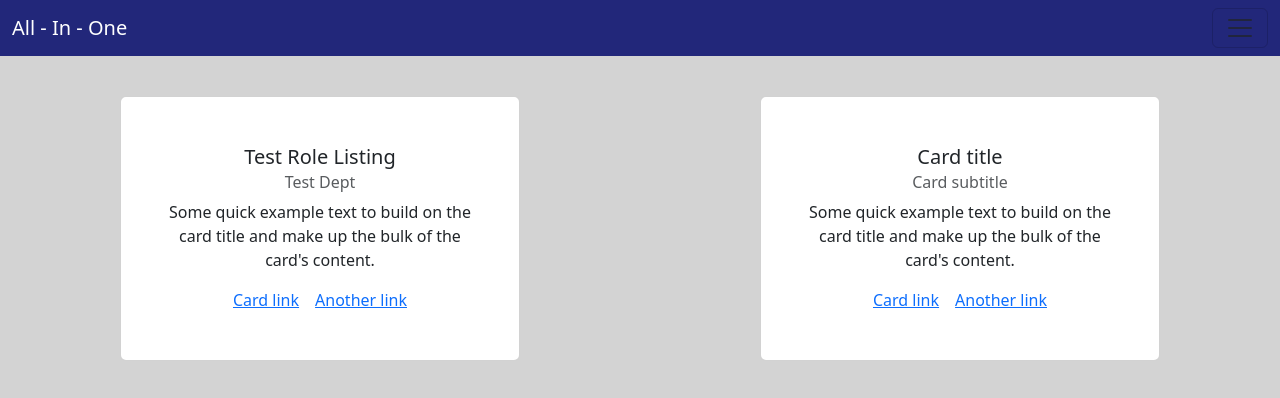
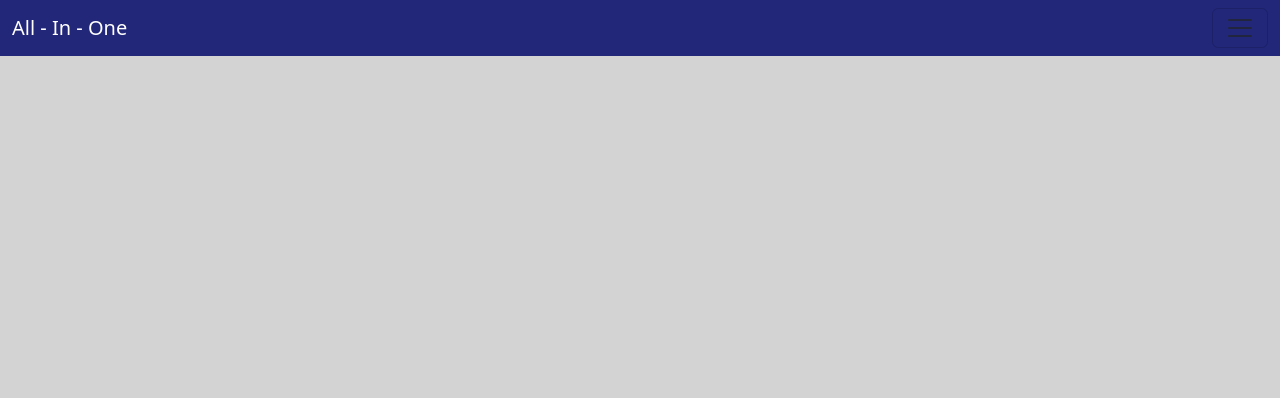
Before and after one commit to vickyyqu/SPM_Scrum_Project, a Vue app: page /addrolelistings in a window 1280 px wide. Shown: the top 398 px of the page. Built offline with nearby package versions, Linux system fonts and the light colour scheme.

Commit message:
added vue router for page navigation

```diff
--- a/package.json
+++ b/package.json
@@ -13,7 +13,8 @@
   },
   "dependencies": {
     "bootstrap": "^5.3.2",
-    "vue": "^3.3.4"
+    "vue": "^3.3.4",
+    "vue-router": "^4.2.5"
   },
   "devDependencies": {
     "@vitejs/plugin-vue": "^4.2.3",
--- a/src/App.vue
+++ b/src/App.vue
@@ -1,10 +1,12 @@
 <script setup>
 import RoleListingView from './views/RoleListingView.vue';
+import AddRoleListingView from './views/AddRoleListingView.vue';
 
 </script>
 
 <template>
   <RoleListingView />
+  <AddRoleListingView />
 </template>
 
 <style scoped>
--- a/src/components/navbar.vue
+++ b/src/components/navbar.vue
@@ -13,10 +13,10 @@
             <div class="offcanvas-body">
             <ul class="navbar-nav justify-content-end flex-grow-1 pe-3">
                 <li class="nav-item">
-                <a class="nav-link active" aria-current="page" href="#">Home</a>
+                <a class="nav-link active" aria-current="page" href="/">Home</a>
                 </li>
                 <li class="nav-item">
-                <a class="nav-link" href="#">Role Listings</a>
+                <a class="nav-link" href="/rolelistings">Role Listings</a>
                 </li>
                 <li class="nav-item">
                 <a class="nav-link" href="#">My Skills Profile</a>
--- a/src/main.js
+++ b/src/main.js
@@ -4,4 +4,17 @@ import App from './App.vue'
 import 'bootstrap/dist/css/bootstrap.min.css'
 import 'bootstrap/dist/js/bootstrap'
 
+const routes = [
+    {
+        path: '/rolelistings',
+        name: 'roleListings',
+        component: () => import("./views/RoleListingView.vue")
+    },
+    {
+        path: '/addrolelistings',
+        name: 'addRoleListings',
+        component: () => import('./views/AddRoleListingView.vue')
+    }
+]
+
 createApp(App).mount('#app')
--- /dev/null
+++ b/src/views/AddRoleListingView.vue
@@ -0,0 +1,22 @@
+<script setup>
+import Navbar from '../components/navbar.vue';
+</script>
+
+<template>
+    <Navbar />
+    <div class="container-fluid mt-5 pt-5" style="position: absolute;
+ top: 0;
+ right: 0;
+ bottom: 0;
+ left: 0;background-color: lightgray; outline: black 1px solid;">
+        <div class="row">
+            <div class="col-6">
+
+            </div>
+
+            <div class="col-6">
+            </div>
+        </div>
+    </div>
+</template>
+<style></style>
--- a/vite.config.js
+++ b/vite.config.js
@@ -3,6 +3,6 @@ import vue from '@vitejs/plugin-vue'
 
 // https://vitejs.dev/config/
 export default defineConfig({
-  base: "/SPMG4T2/",
+  base: "/",
   plugins: [vue()],
 })
```
Also changed, not shown: 1 other file (tests, documents, lock files or other folders).
